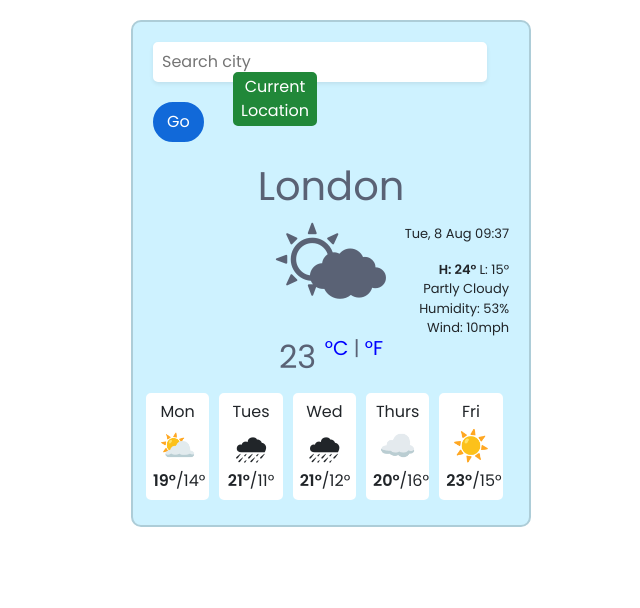
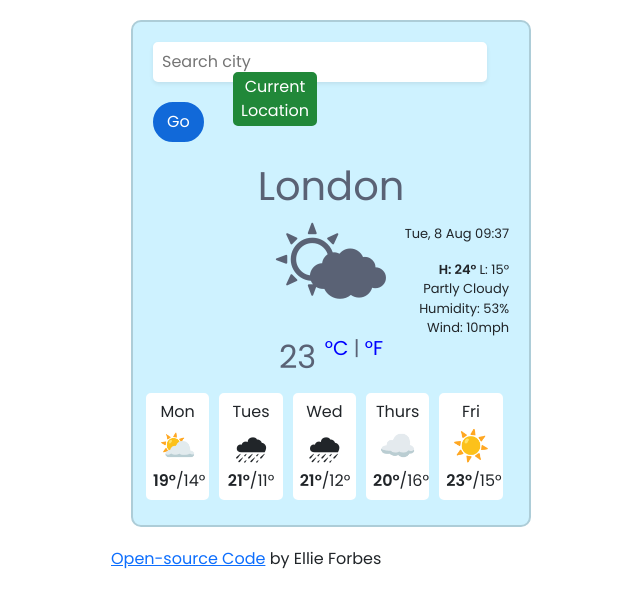
Before and after one commit to ellieforbes/Weather-App, a plain HTML site: page index.html in a window 1280 px wide. Shown: the whole page, without its empty margins (329-969 px from the left). Drawn offline with nearby package versions, Linux system fonts and the light colour scheme.

Commit message:
Added link to open-source code

```diff
--- a/index.html
+++ b/index.html
@@ -92,6 +92,8 @@
         </div>
       </div>
     </div>
+    <a href="https://github.com/ellieforbes/Weather-App">Open-source Code</a> by
+    Ellie Forbes
     <script src="src/script.js"></script>
   </body>
 </html>
```
